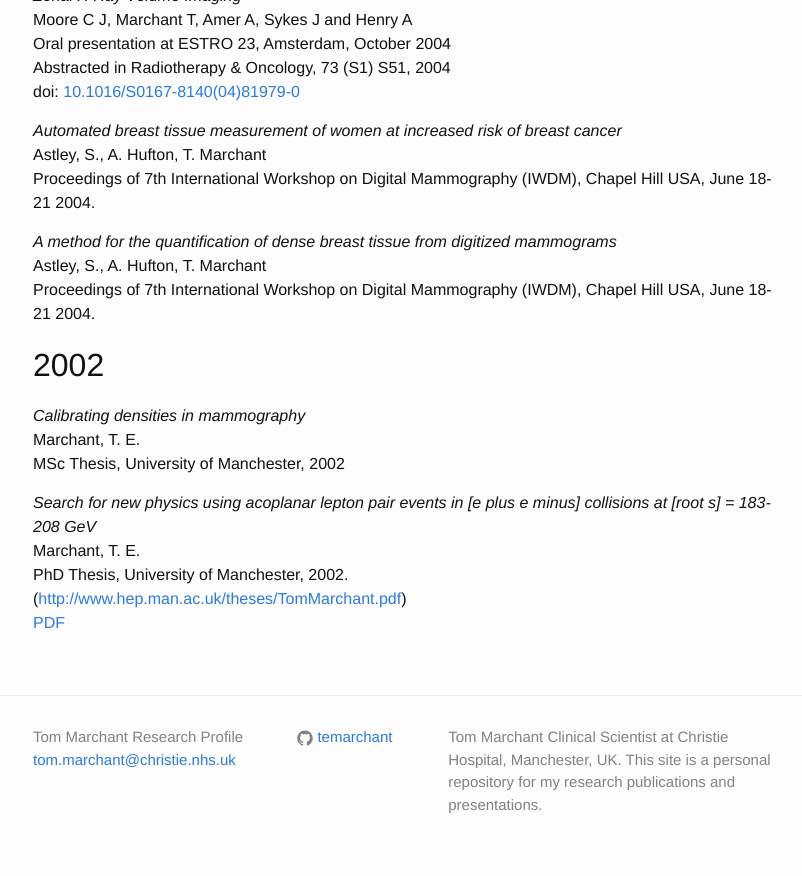
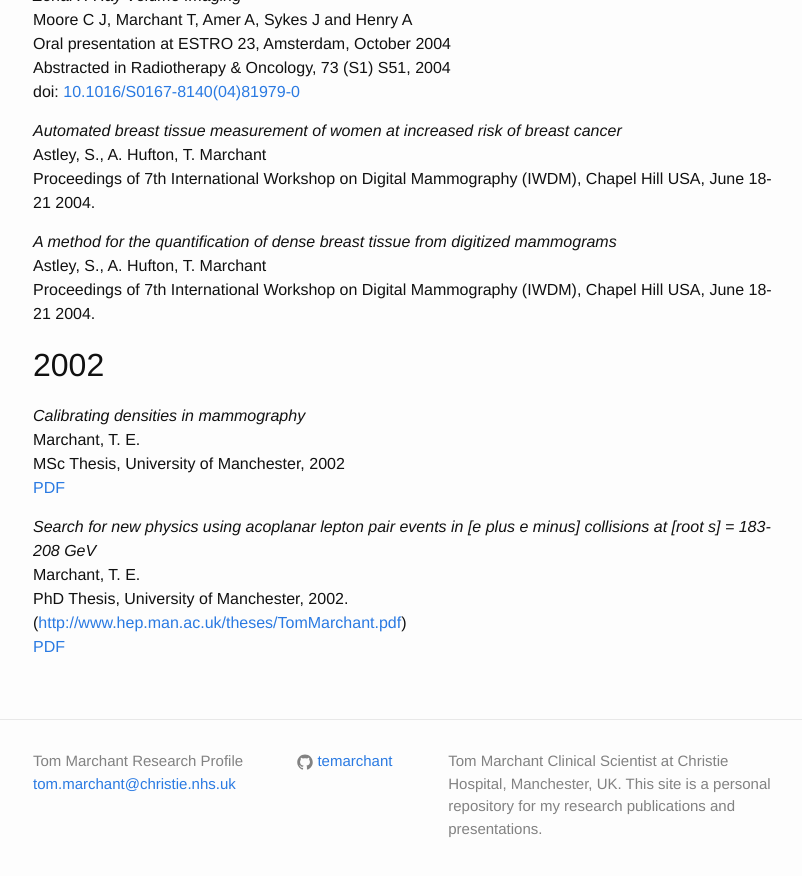
Before and after one commit to temarchant/researchprofile, a Jekyll site: the page built from 02_publications.md, in a window 1280 px wide and 900 px high, scrolled down 12096 px. Shown: the top 876 px of the window, without its empty margins (237-1039 px from the left). Built offline with Jekyll 4.4.1, drawn with Linux system fonts in a browser that asks for light colours.

Commit message:
Added MSc thesis pdf

```diff
--- a/02_publications.md
+++ b/02_publications.md
@@ -713,6 +713,7 @@
 *Calibrating densities in mammography*
 Marchant, T. E.
 MSc Thesis, University of Manchester, 2002
+[PDF]({{ site.baseurl }}/assets/pdf/Marchant_MSc_Thesis.pdf)
 
 *Search for new physics using acoplanar lepton pair events in [e plus e
 minus] collisions at [root s] = 183-208 GeV*
```
Also changed, not shown: 1 other file.
